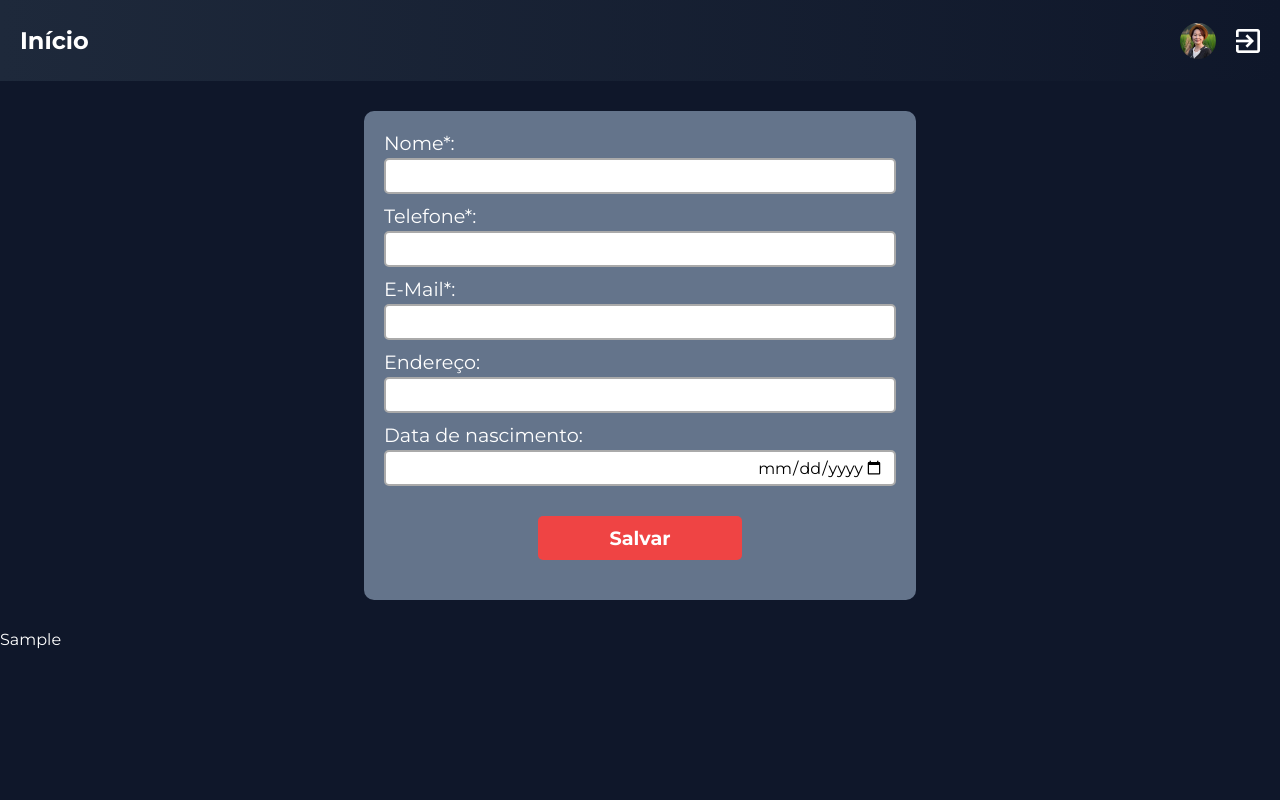
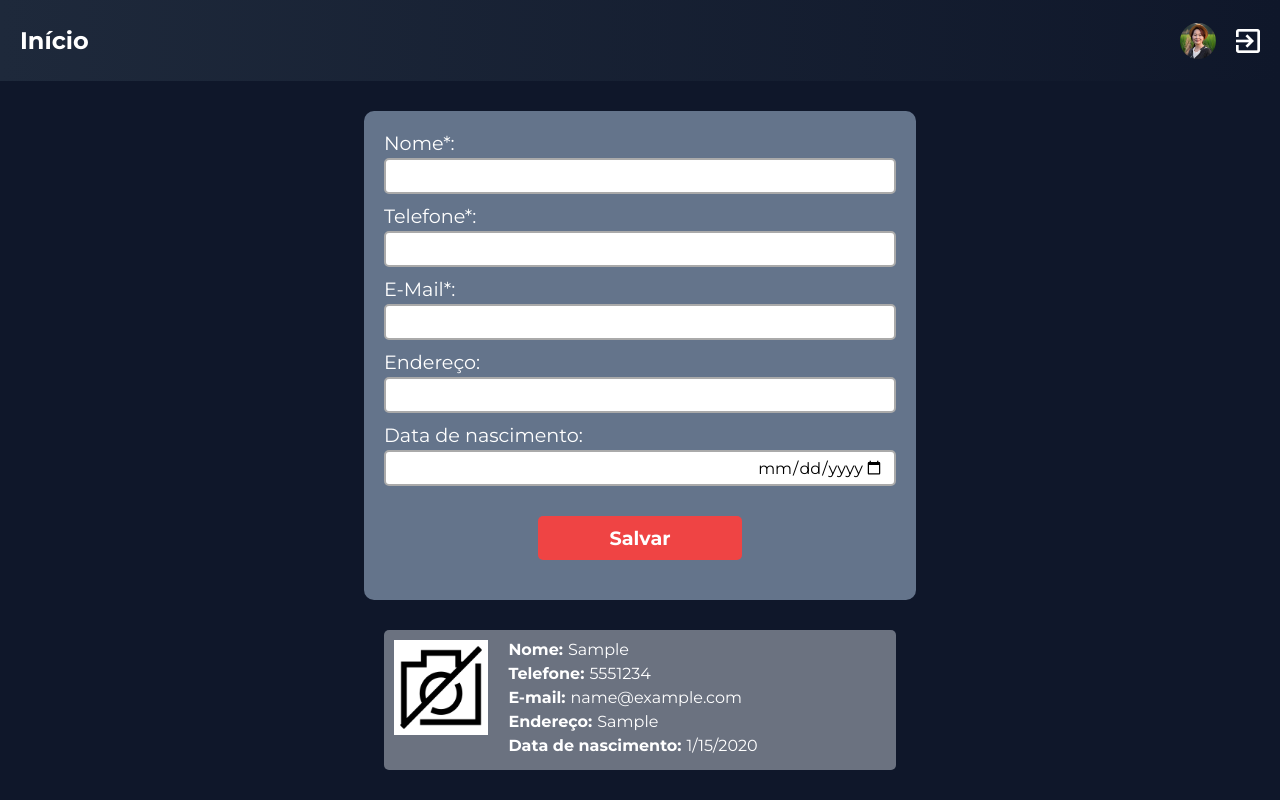
Before and after one commit to sidneyroberto/CPW3_2024_2, a React (Vite) app in the folder exemplo01/: page / in a window 1280 px wide. Both pictures are taken after typing "Sample", "5551234", "name@example.com", "Sample", "2020-01-15" into the empty fields and a click on the input "Salvar". Built offline with nearby package versions, Linux system fonts and the light colour scheme.

Commit message:
finalizando card

```diff
--- /dev/null
+++ b/exemplo01/src/components/ContactCard/index.tsx
@@ -0,0 +1,52 @@
+import styles from "./styles.module.css";
+import { Contact } from "../../models/Contact";
+import noimage from "../../assets/img/noimage.png";
+
+type Props = {
+  contact: Contact;
+};
+
+const ContactCard = ({ contact }: Props) => {
+  return (
+    <div className={styles.contactCard}>
+      <div className={styles.thumb}>
+        <img src={noimage} alt={contact.name} />
+      </div>
+
+      <div className={styles.info}>
+        <div className={styles.metadata}>
+          <span className={styles.key}>Nome:</span>
+          <span className={styles.value}>{contact.name}</span>
+        </div>
+
+        <div className={styles.metadata}>
+          <span className={styles.key}>Telefone:</span>
+          <span className={styles.value}>{contact.phone}</span>
+        </div>
+
+        <div className={styles.metadata}>
+          <span className={styles.key}>E-mail:</span>
+          <span className={styles.value}>{contact.email}</span>
+        </div>
+
+        {contact.address && (
+          <div className={styles.metadata}>
+            <span className={styles.key}>Endereço:</span>
+            <span className={styles.value}>{contact.address}</span>
+          </div>
+        )}
+
+        {contact.birthday && (
+          <div className={styles.metadata}>
+            <span className={styles.key}>Data de nascimento:</span>
+            <span className={styles.value}>
+              {contact.birthday.toLocaleDateString()}
+            </span>
+          </div>
+        )}
+      </div>
+    </div>
+  );
+};
+
+export default ContactCard;
--- a/exemplo01/src/pages/Home/index.tsx
+++ b/exemplo01/src/pages/Home/index.tsx
@@ -3,6 +3,7 @@ import React, { useState } from "react";
 import styles from "./styles.module.css";
 import Header from "../../components/Header";
 import { Contact } from "../../models/Contact";
+import ContactCard from "../../components/ContactCard";
 
 const Home = () => {
   /**
@@ -96,8 +97,13 @@ const Home = () => {
         <input type="submit" value="Salvar" />
       </form>
 
-      {contacts.length > 0 &&
-        contacts.map((c, index) => <p key={index}>{c.name}</p>)}
+      {contacts.length > 0 && (
+        <div className={styles.contacts}>
+          {contacts.map((c, index) => (
+            <ContactCard key={index} contact={c} />
+          ))}
+        </div>
+      )}
     </div>
   );
 };
--- a/exemplo01/src/pages/Home/styles.module.css
+++ b/exemplo01/src/pages/Home/styles.module.css
@@ -50,3 +50,10 @@
   padding: 10px 0;
   cursor: pointer;
 }
+
+.contacts {
+  display: flex;
+  flex-direction: column;
+  align-items: center;
+  gap: 10px;
+}
```
